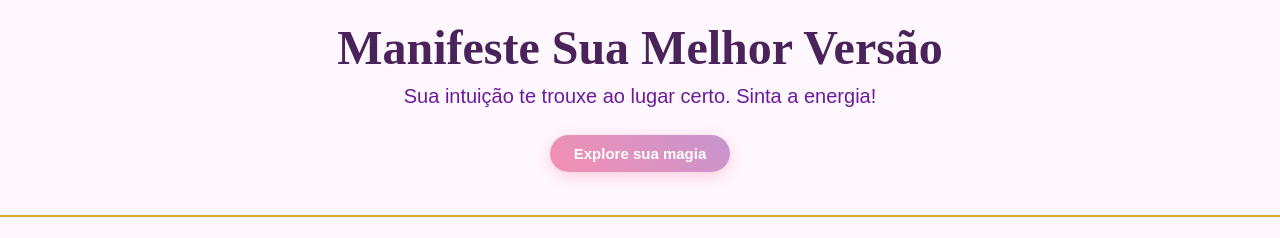
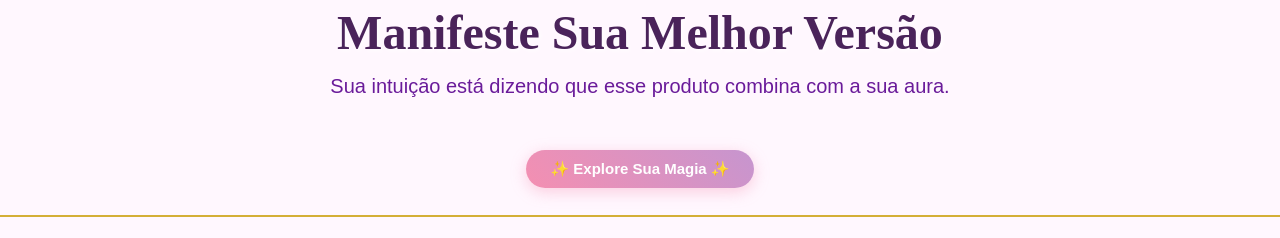
Before and after one commit to Mel0909/Self-Love-Alchemy_TS_React_Next.js, a Next.js app in the folder web/: page / in a window 1280 px wide. Shown: the part 120-358 px from the top of the page. Built offline with nearby package versions, Linux system fonts and the light colour scheme.

Commit message:
style: arquivo próprio para frases

```diff
--- a/web/src/app/(frontend)/components/banner/Hero.module.css
+++ b/web/src/app/(frontend)/components/banner/Hero.module.css
@@ -26,7 +26,9 @@
     color: var(--light-purple);
     font-size: clamp(1rem, 2.5vw, 1.25rem);
     margin-bottom: 20px;
-    min-height: 1.5em;
+    min-height: 3em;
+    display: block;
+    line-height: 1.6;
 }
 
 .btnHero {
--- a/web/src/app/(frontend)/components/banner/Hero.tsx
+++ b/web/src/app/(frontend)/components/banner/Hero.tsx
@@ -1,32 +1,18 @@
 "use client";
-import { useState, useEffect } from "react";
+import { useEffect, useState } from "react";
+import { frasesMagicas } from "@/data/frases";
 import styles from "./Hero.module.css";
 
-const frases = [
-  "O universo reservou um brilho especial para você hoje. ✨",
-  "Que tal manifestar um mimo para a sua melhor versão?",
-  "Sua intuição te trouxe ao lugar certo. Sinta a energia!",
-  "Não é apenas autocuidado, é a sua própria alquimia em movimento.",
-  "As estrelas confirmam: você merece um momento de paz e magia. 🌙",
-  "Alinhando os chakras e as intenções para o dia de hoje.",
-  "Sua aura brilha mais forte quando você decide se priorizar.",
-  "Transforme sua rotina em um ritual de amor próprio. 🔮",
-  "Manifestando abundância, proteção e muitos cristais no seu caminho.",
-  "Lembre-se: a magia mais poderosa é aquela que vem de dentro.",
-  "Que sua única dúvida hoje seja qual essência combina com seu humor. ✨",
-  "Status: Conectada com a abundância do universo."
-];
+export default function Hero() {
+  const [fraseDaSorte, setFraseDaSorte] = useState("Carregando sua magia...");
 
-export default function Hero() {
-  const [fraseDaSorte, setFraseDaSorte] = useState("Sintonizando sua frequência...");
-
-  const sortearFrase = () => {
-    const indiceAleatorio = Math.floor(Math.random() * frases.length);
-    setFraseDaSorte(frases[indiceAleatorio]);
+  const mudarFrase = () => {
+    const indiceAleatorio = Math.floor(Math.random() * frasesMagicas.length);
+    setFraseDaSorte(frasesMagicas[indiceAleatorio]);
   };
 
   useEffect(() => {
-    sortearFrase();
+    mudarFrase();
   }, []);
 
   return (
@@ -34,9 +20,8 @@ export default function Hero() {
       <div className={styles.heroContent}>
         <h1>Manifeste Sua Melhor Versão</h1>
         <p className={styles.luckyPhrase}>{fraseDaSorte}</p>
-
-        <button className={styles.btnHero} onClick={sortearFrase}>
-          Explore sua magia
+        <button className={styles.btnHero} onClick={mudarFrase}>
+        ✨ Explore Sua Magia ✨
         </button>
       </div>
     </section>
--- /dev/null
+++ b/web/src/data/frases.ts
@@ -0,0 +1,14 @@
+export const frasesMagicas = [
+    "O universo preparou algo especial para sua jornada hoje. (Dica: envolve você comprando mimos)",
+    "Mercúrio não está mais retrógrado, pode finalizar esse carrinho sem culpa! ✨",
+    "Sua intuição está dizendo que esse produto combina com a sua aura.",
+    "Bebendo água e filtrando energias negativas com os sais cintilantes. 💧",
+    "Previsão do dia: 100% de chance de você se apaixonar por algo novo aqui.",
+    "Alinhando meus chakras e o meu carrinho de compras. 🧘‍♀️",
+    "Não é magia, é apenas o seu brilho natural incomodando as sombras.",
+    "As estrelas dizem: você merece um presente hoje! 🌟",
+    "Manifestando boletos pagos e colares de cristais.",
+    "Atenção: altos níveis de fofura e magia detectados no seu setor!",
+    "Que a sua única dúvida hoje seja: dourado ou prateado? ✨",
+    "Status: Em um relacionamento sério com a minha própria magia."
+];
```
